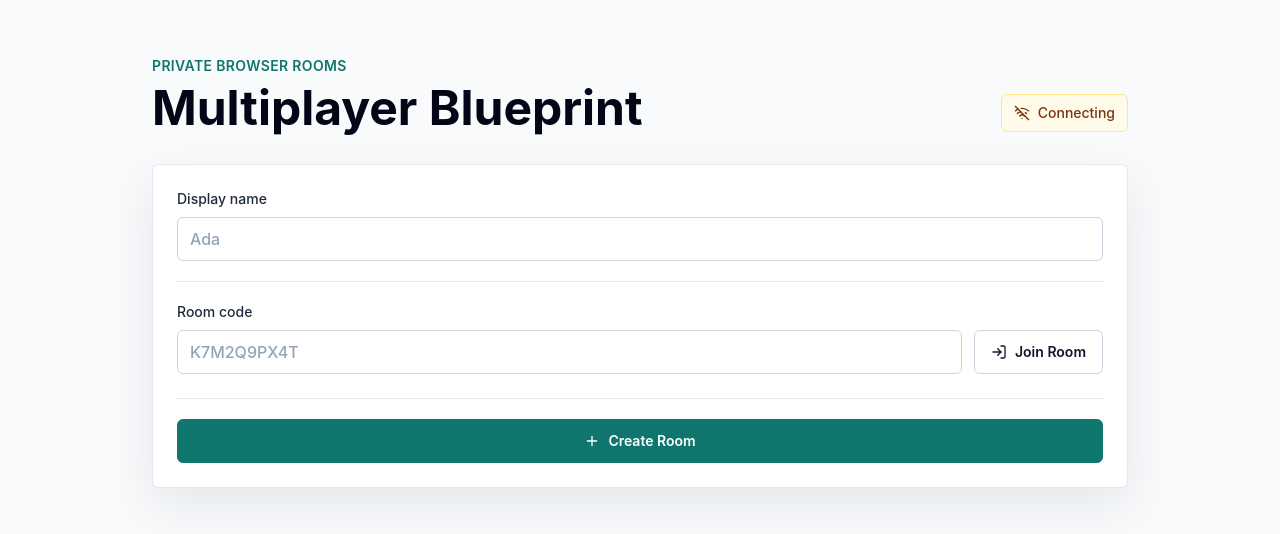
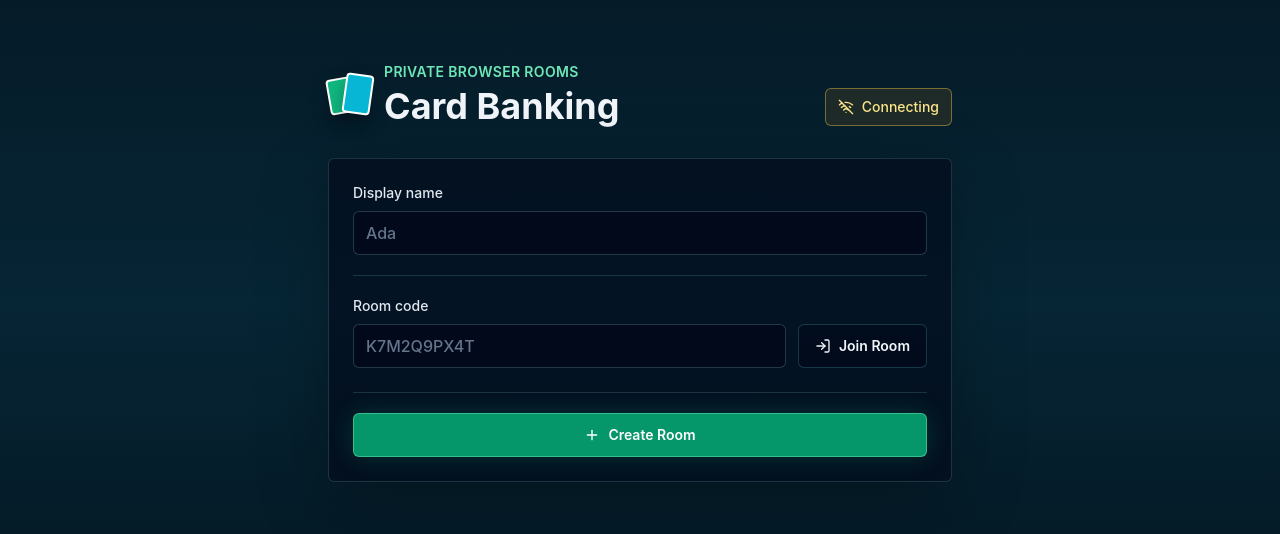
Before and after one commit to kenvega/web-games, a React (Vite) app in the folder apps/client/: page / in a window 1280 px wide. Shown: the part 128-662 px from the top of the page. Built offline with nearby package versions, Linux system fonts and the light colour scheme; no server answers.

Commit message:
update theme for Homepage

```diff
--- a/apps/client/src/pages/HomePage.tsx
+++ b/apps/client/src/pages/HomePage.tsx
@@ -80,21 +80,25 @@ export function HomePage() {
   };
 
   return (
-    <main className="min-h-screen bg-slate-50">
-      <div className="mx-auto grid min-h-screen w-full max-w-5xl content-center gap-8 px-4 py-8 sm:px-6">
+    <main className="min-h-screen bg-[#041520] text-slate-100">
+      <div className="min-h-screen bg-[linear-gradient(180deg,#051723_0%,#062535_54%,#041520_100%)]">
+        <div className="mx-auto grid min-h-screen w-full max-w-2xl content-center gap-8 px-4 py-8 sm:px-6">
           <header className="flex flex-col gap-4 sm:flex-row sm:items-end sm:justify-between">
+            <div className="flex items-center gap-3">
+              <BrandMark />
               <div>
-            <p className="text-sm font-semibold uppercase tracking-wide text-teal-700">
+                <p className="text-sm font-semibold uppercase tracking-wide text-emerald-300">
                   Private browser rooms
                 </p>
-            <h1 className="mt-2 text-3xl font-bold tracking-normal text-slate-950 sm:text-5xl">
-              Multiplayer Blueprint
+                <h1 className="mt-1 text-3xl font-bold tracking-normal text-slate-100 sm:text-4xl">
+                  Card Banking
                 </h1>
               </div>
-          <ConnectionBadge status={status} />
+            </div>
+            <ConnectionBadge status={status} tone="dark" />
           </header>
 
-        <section className="grid gap-6 rounded-md border border-slate-200 bg-white p-4 shadow-panel sm:p-6">
+          <section className="grid gap-6 rounded-md border border-cyan-200/15 bg-slate-950/55 p-4 shadow-[0_20px_70px_rgba(0,0,0,0.25)] sm:p-6">
             <form className="grid gap-5" onSubmit={handleJoinRoom}>
               <TextInput
                 autoComplete="nickname"
@@ -103,10 +107,11 @@ export function HomePage() {
                 maxLength={24}
                 onChange={(event) => setDisplayName(event.target.value)}
                 placeholder="Ada"
+                tone="dark"
                 value={displayName}
               />
 
-            <div className="grid gap-3 border-t border-slate-200 pt-5 sm:grid-cols-[1fr_auto]">
+              <div className="grid gap-3 border-t border-cyan-200/15 pt-5 sm:grid-cols-[1fr_auto]">
                 <TextInput
                   autoComplete="off"
                   error={roomCodeError}
@@ -114,11 +119,12 @@ export function HomePage() {
                   maxLength={10}
                   onChange={(event) => setRoomCode(event.target.value.toUpperCase())}
                   placeholder="K7M2Q9PX4T"
+                  tone="dark"
                   value={roomCode}
                 />
                 <div className="flex items-end">
                   <Button
-                  className="w-full sm:w-auto"
+                    className="w-full !border-cyan-300/20 !bg-slate-950/45 !text-slate-100 hover:!bg-cyan-950/60 sm:w-auto"
                     disabled={isSubmitting}
                     icon={<LogIn size={16} />}
                     type="submit"
@@ -130,22 +136,33 @@ export function HomePage() {
               </div>
             </form>
 
-          <div className="grid gap-3 border-t border-slate-200 pt-5">
+            <div className="grid gap-3 border-t border-cyan-200/15 pt-5">
               <Button
                 disabled={isSubmitting}
                 icon={<Plus size={16} />}
                 onClick={handleCreateRoom}
                 type="button"
                 variant="primary"
+                className="!border-emerald-300/50 !bg-emerald-600 !text-white shadow-[0_0_24px_rgba(16,185,129,0.2)] hover:!bg-emerald-500 disabled:!border-slate-700 disabled:!bg-slate-800 disabled:!text-slate-500"
               >
                 Create Room
               </Button>
               {formError !== null ? (
-              <p className="text-sm font-medium text-rose-700">{formError}</p>
+                <p className="text-sm font-medium text-rose-300">{formError}</p>
               ) : null}
             </div>
           </section>
         </div>
+      </div>
     </main>
   );
 }
+
+function BrandMark() {
+  return (
+    <div className="relative h-10 w-11 shrink-0">
+      <div className="absolute left-0 top-1 h-9 w-6 rotate-[-10deg] rounded border-2 border-white bg-emerald-500 shadow-[0_8px_18px_rgba(0,0,0,0.28)]" />
+      <div className="absolute right-0 top-0 h-10 w-7 rotate-[8deg] rounded border-2 border-white bg-cyan-500 shadow-[0_8px_18px_rgba(0,0,0,0.28)]" />
+    </div>
+  );
+}
```
Lines whose indentation alone changed are shown as unchanged.
